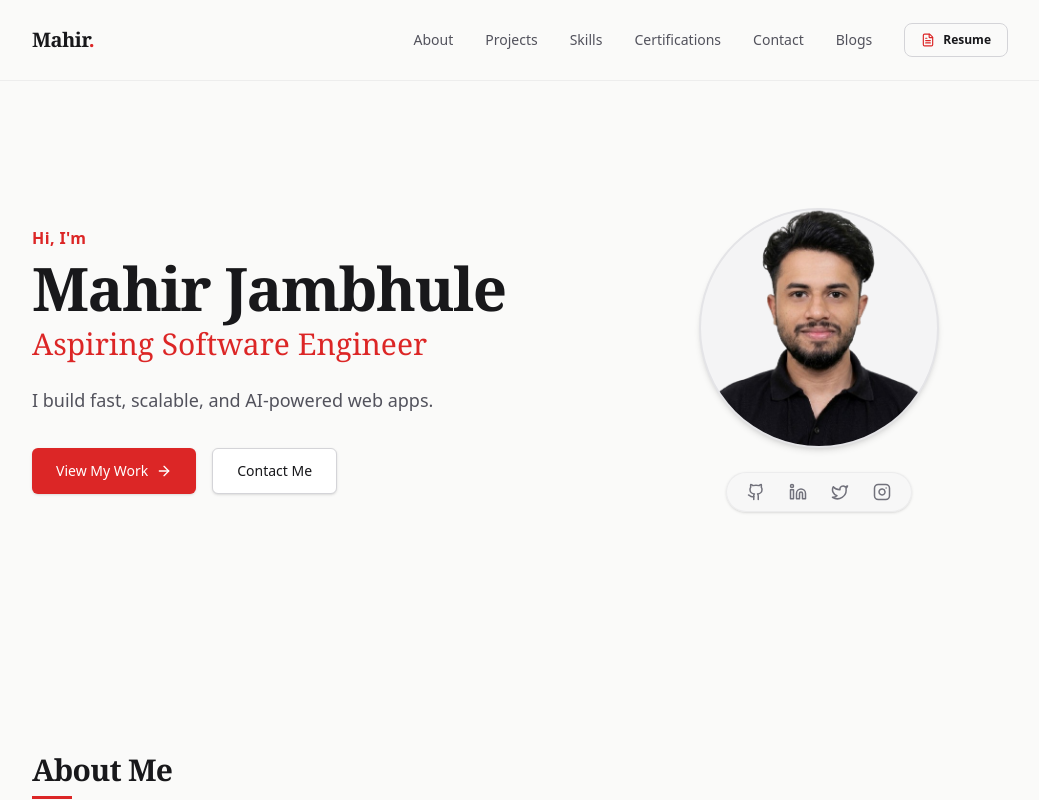
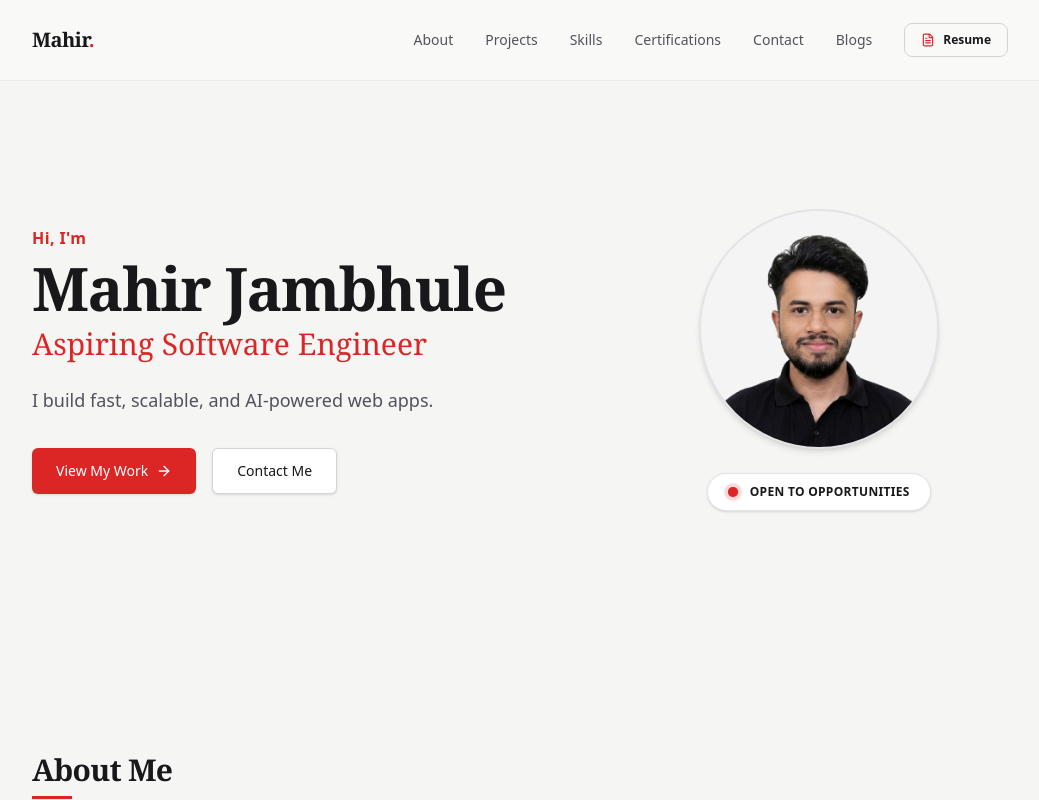
Before and after one commit to Mahirjambhule/portfolio, a React (Vite) app: page / in a window 1280 px wide. Shown: the top 800 px of the page, without its empty margins (120-1159 px from the left). Built offline with nearby package versions, Linux system fonts and the light colour scheme.

Commit message:
design: fix brightness with high-contrast warm canvas, soft layered depth, and structural tags

```diff
--- a/src/App.jsx
+++ b/src/App.jsx
@@ -79,7 +79,7 @@ export default function App() {
   const driveId = getDriveId(DATA.socials.resume);
 
   return (
-    <div className="min-h-screen bg-[#FAFAF9] text-[#18181B] font-sans antialiased selection:bg-[#DC2626]/10 selection:text-[#DC2626]">
+    <div className="min-h-screen bg-[#F5F5F4] text-[#18181B] font-sans antialiased selection:bg-[#DC2626]/10 selection:text-[#DC2626]">
       <Header currentView={currentView} activeSection={activeSection} onNavigate={handleNavigate} />
 
       <main className="max-w-5xl mx-auto px-6 pt-32 pb-20 min-h-[85vh]">
--- a/src/components/Hero.jsx
+++ b/src/components/Hero.jsx
@@ -1,12 +1,34 @@
 import React from "react";
 import { DATA } from "../data";
-import { Linkedin, Github, Twitter, Instagram, ArrowRight } from 'lucide-react';
+import { ArrowRight } from 'lucide-react';
 
 export const Hero = () => {
   return (
     <section className="relative flex items-center min-h-[60vh] w-full pt-8 pb-12">
+      {/* CSS Animation style injected inline for the pulsing glow effect */}
+      <style>{`
+        @keyframes pulse-glow {
+          0% {
+            transform: scale(0.95);
+            box-shadow: 0 0 0 0 rgba(220, 38, 38, 0.7);
+          }
+          70% {
+            transform: scale(1);
+            box-shadow: 0 0 0 6px rgba(220, 38, 38, 0);
+          }
+          100% {
+            transform: scale(0.95);
+            box-shadow: 0 0 0 0 rgba(220, 38, 38, 0);
+          }
+        }
+        .animate-glow {
+          animation: pulse-glow 2s infinite;
+        }
+      `}</style>
+
       <div className="grid grid-cols-1 md:grid-cols-12 gap-12 items-center w-full">
 
+        {/* Left Column: Bio & Text Content */}
         <div className="md:col-span-7 space-y-6 text-left order-2 md:order-1">
           <div className="space-y-2">
             <p className="text-base font-semibold text-[#DC2626] tracking-wide">Hi, I'm</p>
@@ -39,29 +61,29 @@ export const Hero = () => {
           </div>
         </div>
 
+        {/* Right Column: Circular Avatar & Glowing Status Card */}
         <div className="md:col-span-5 order-1 md:order-2 flex flex-col items-center justify-center gap-6">
 
-          <div className="relative w-[200px] h-[200px] md:w-[240px] md:h-[240px] bg-zinc-100 rounded-full overflow-hidden shadow-md border-2 border-zinc-200 flex items-end justify-center transition-transform duration-300 hover:scale-105">
+          {/* Circular Image Frame with smooth scale-up transition on hover */}
+          <div className="relative w-[200px] h-[200px] md:w-[240px] md:h-[240px] bg-zinc-100 rounded-full overflow-hidden shadow-md border-2 border-zinc-200 flex items-end justify-center transition-transform duration-500 ease-out hover:scale-105 group cursor-pointer">
             <img
               src="/mahir.png"
-              alt="Mahir Jambhule"
-              className="w-full h-full object-cover object-bottom"
+              alt={DATA.name}
+              className="w-[90%] h-[90%] object-cover object-bottom"
             />
           </div>
 
-          <div className="flex items-center gap-6 text-zinc-500 bg-zinc-100/50 border border-zinc-200/60 px-5 py-2.5 rounded-full shadow-sm">
-            <a href={DATA.socials.github} target="_blank" rel="noopener noreferrer" className="hover:text-[#DC2626] transition-colors">
-              <Github size={18} />
-            </a>
-            <a href={DATA.socials.linkedin} target="_blank" rel="noopener noreferrer" className="hover:text-[#DC2626] transition-colors">
-              <Linkedin size={18} />
-            </a>
-            <a href={DATA.socials.twitter} target="_blank" rel="noopener noreferrer" className="hover:text-[#DC2626] transition-colors">
-              <Twitter size={18} />
-            </a>
-            <a href={DATA.socials.instagram} target="_blank" rel="noopener noreferrer" className="hover:text-[#DC2626] transition-colors">
-              <Instagram size={18} />
-            </a>
+          {/* Badge: Open to Opportunity with Real Pulsing Red Glow */}
+          <div className="inline-flex items-center gap-3 bg-white border border-zinc-200 px-5 py-2.5 rounded-full shadow-sm">
+            <span className="relative flex h-2.5 w-2.5">
+              {/* Outer pulsing glow wave */}
+              <span className="animate-glow absolute inline-flex h-full w-full rounded-full bg-[#DC2626] opacity-75"></span>
+              {/* Solid core indicator */}
+              <span className="relative inline-flex rounded-full h-2.5 w-2.5 bg-[#DC2626]"></span>
+            </span>
+            <span className="text-xs font-semibold text-[#18181B] tracking-wide uppercase font-sans">
+              Open to opportunities
+            </span>
           </div>
 
         </div>
--- a/src/components/ProjectCard.jsx
+++ b/src/components/ProjectCard.jsx
@@ -2,8 +2,7 @@ import React from 'react';
 import { Github, ExternalLink } from 'lucide-react';
 
 export const ProjectCard = ({ project }) => (
-    <div className="bg-white border border-zinc-200 rounded-xl p-6 shadow-sm hover:shadow-md hover:border-zinc-300 transition-all duration-300 flex flex-col justify-between group">
-        <div>
+<div className="bg-white border border-zinc-200/80 rounded-xl p-6 shadow-sm hover:shadow-md hover:border-zinc-300 transition-all duration-300 flex flex-col justify-between group">        <div>
             {project.image && (
                 <div className="w-full aspect-video bg-zinc-50 mb-4 rounded-lg overflow-hidden border border-zinc-100">
                     <img src={project.image} alt={project.title} className="w-full h-full object-cover" />
--- a/src/components/Tag.jsx
+++ b/src/components/Tag.jsx
@@ -1,7 +1,6 @@
 import React from 'react';
 
 export const Tag = ({ text }) => (
-    <span className="px-3 py-1.5 text-xs font-semibold bg-white text-zinc-800 rounded-md border border-zinc-200 shadow-sm hover:border-zinc-300 transition-colors">
-        {text}
+<span className="px-3 py-1.5 text-xs font-semibold bg-zinc-200/60 text-zinc-800 rounded-md border border-zinc-300/40 shadow-xs hover:border-zinc-400/60 transition-colors">        {text}
     </span>
 );
```
